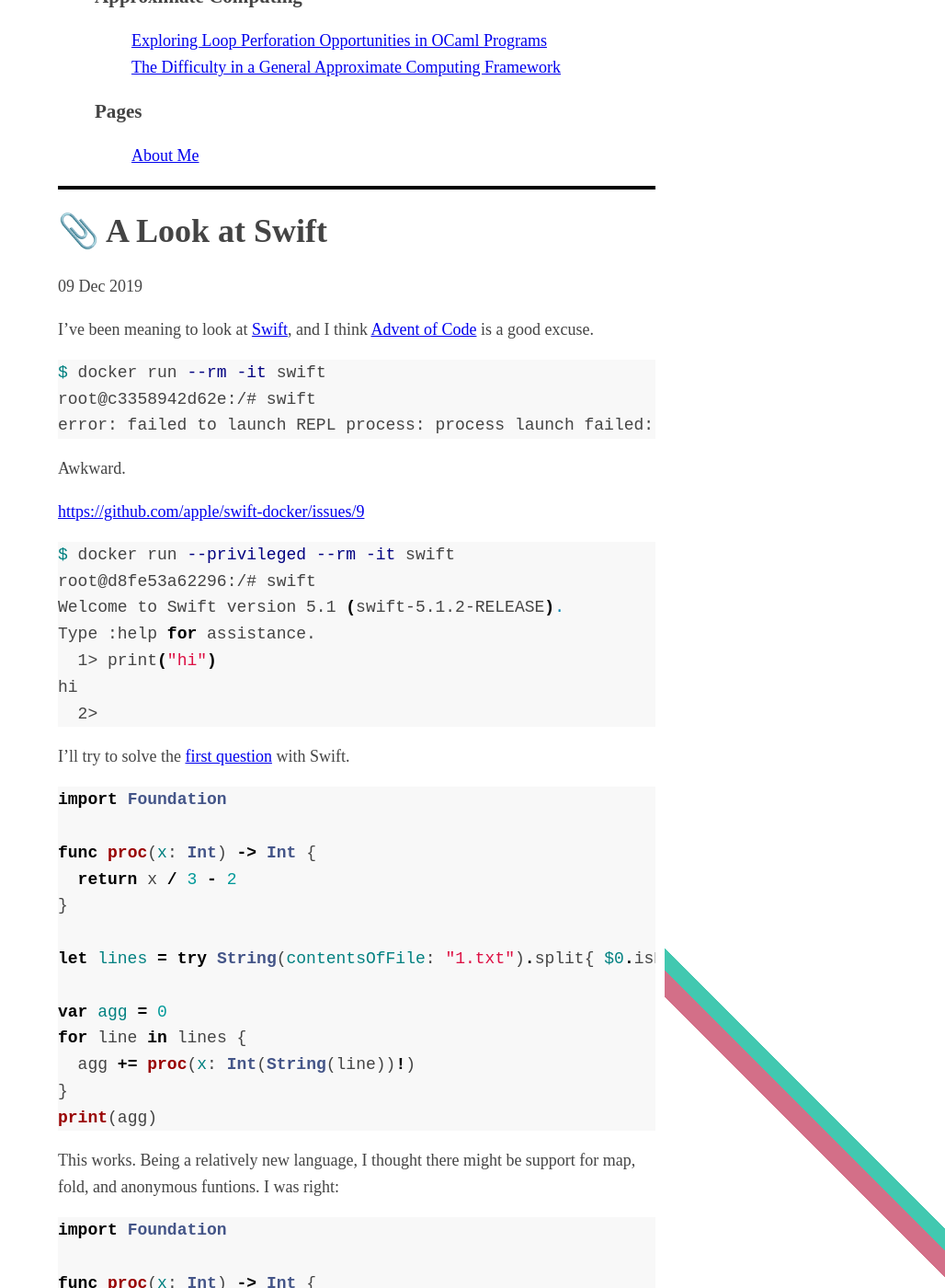
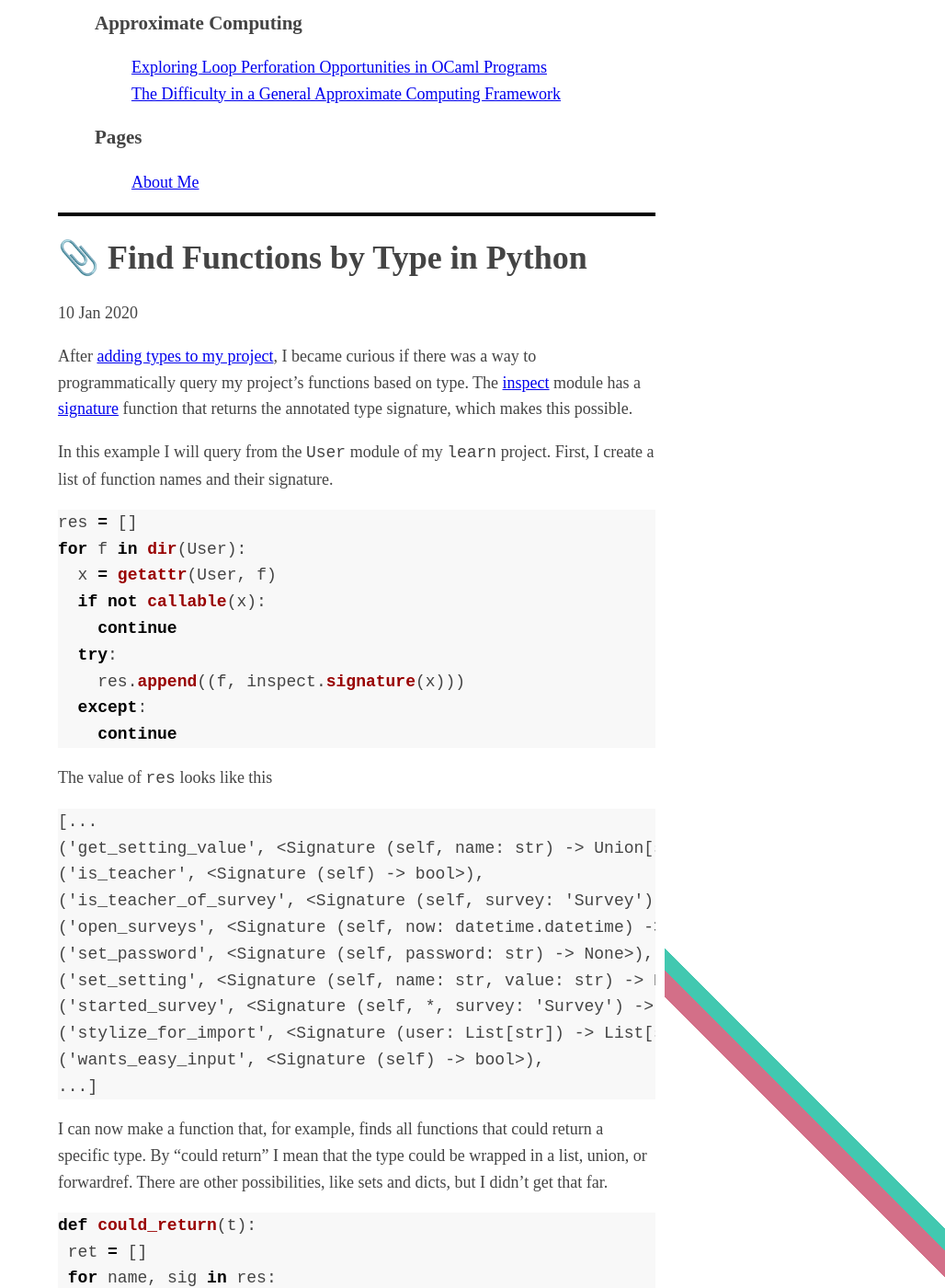
Before and after one commit to philipdexter/philipdexter.github.io, a Jekyll site: the page built from index.html, in a window 1280 px wide and 1400 px high, scrolled down 834 px. Shown: the whole window at 92% size, without its empty margins (252-1280 px from the left). Built offline with Jekyll 4.4.1, drawn with Linux system fonts in a browser that asks for light colours; formulas are drawn with MathJax 3; some of the changed text lies outside the part shown.

Commit message:
Add python type search post

````diff
--- /dev/null
+++ b/_posts/2020-01-10-type-search.md
@@ -0,0 +1,101 @@
+---
+layout: post
+title: Find Functions by Type in Python
+---
+
+After
+[adding types to my project]({% post_url 2019-10-31-mypy %}),
+I became curious if there was a way to programmatically
+query my project's functions based on type.
+The
+[inspect](https://docs.python.org/3/library/inspect.html)
+module has a
+[signature](https://docs.python.org/3/library/inspect.html#inspect.signature)
+function that returns the annotated type signature,
+which makes this possible.
+
+In this example I will query from the `User` module of my `learn` project.
+First, I create a list of function names and their signature.
+
+```python
+res = []
+for f in dir(User):
+  x = getattr(User, f)
+  if not callable(x):
+    continue
+  try:
+    res.append((f, inspect.signature(x)))
+  except:
+    continue
+```
+
+The value of `res` looks like this
+```
+[...
+('get_setting_value', <Signature (self, name: str) -> Union[str, NoneType]>),
+('is_teacher', <Signature (self) -> bool>),
+('is_teacher_of_survey', <Signature (self, survey: 'Survey') -> bool>),
+('open_surveys', <Signature (self, now: datetime.datetime) -> List[ForwardRef('Survey')]>),
+('set_password', <Signature (self, password: str) -> None>),
+('set_setting', <Signature (self, name: str, value: str) -> None>),
+('started_survey', <Signature (self, *, survey: 'Survey') -> bool>),
+('stylize_for_import', <Signature (user: List[str]) -> List[str]>),
+('wants_easy_input', <Signature (self) -> bool>),
+...]
+```
+
+I can now make a function that, for example,
+finds all functions that could return a specific type.
+By "could return" I mean that the type could be wrapped in a list,
+union, or forwardref. There are other possibilities, like sets
+and dicts, but I didn't get that far.
+
+```python
+def could_return(t):
+ ret = []
+ for name, sig in res:
+   if type_in(t, sig.return_annotation):
+     ret.append((name, sig))
+ return ret
+```
+
+This requires a `type_in` helper function, which we can define
+by going over a few cases that I'm interested in.
+
+```python
+def type_in(t, tt):
+  if t == tt:
+    return True
+  if hasattr(tt, '__origin__'):
+    if tt.__origin__ == list:
+      assert len(tt.__args__) == 1
+      return type_in(t, tt.__args__[0])
+    if tt.__origin__ == typing.Union:
+      return any([type_in(t, ttt) for ttt in tt.__args__])
+  if tt.__class__ == typing.ForwardRef:
+    return type_in(t, tt.__forward_arg__)
+  return False
+```
+
+The code is a little awkward since there is no clean type inspection API that I
+know of.
+
+Now, we can query
+```python
+>>> could_return(bool)
+[...
+('is_teacher', <Signature (self) -> bool>),
+('is_teacher_of_survey', <Signature (self, survey: 'Survey') -> bool>),
+('started_survey', <Signature (self, *, survey: 'Survey') -> bool>),
+('wants_easy_input', <Signature (self) -> bool>),
+...]
+>>> could_return('Survey')
+[...
+('accessible_surveys', <Signature (self) -> List[ForwardRef('Survey')]>),
+...]
+>>> could_return(str)
+[...
+('get_setting_value', <Signature (self, name: str) -> Union[str, NoneType]>),
+('stylize_for_import', <Signature (user: List[str]) -> List[str]>),
+...]
+```
--- a/index.html
+++ b/index.html
@@ -13,6 +13,11 @@ title: ''
       </h3>
     </li>
     <ul>
+      <li>
+        <a href="#Find Functions by Type in Python">
+          Find Functions by Type in Python
+        </a>
+      </li>
       <li>
         <a href="#A Look at Swift">
           A Look at Swift
````
